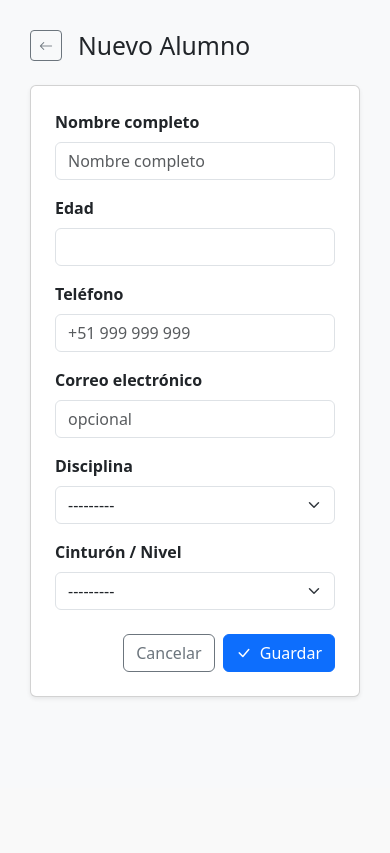
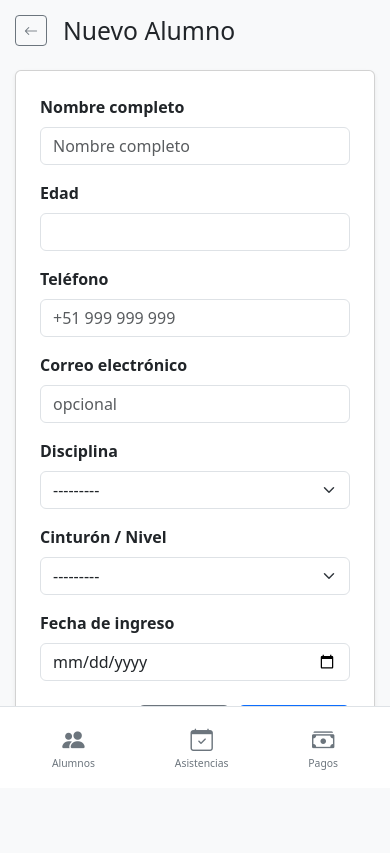
Before and after one commit to MarcosQuintana04/Dojo_Saas, a Django app: page /alumnos/nuevo/ in a window 390 px wide. Shown: the part 56-909 px from the top of the page. Before the commit the page ends 754 px from the top, so only its background shows below. Run offline with Django 5.2, Linux system fonts and the light colour scheme; the visitor is signed in with stand-in values (Sample User, id 1).

Commit message:
modificando fechas de ingreso y pago, agregando bottom_nav para movil

```diff
--- a/alumnos/forms.py
+++ b/alumnos/forms.py
@@ -17,7 +17,7 @@
         # Listamos los campos que el usuario puede completar.
         # Nota: fecha_ingreso y activo NO están — los manejamos nosotros.
         fields = ['nombre', 'edad', 'telefono', 'email',
-                  'disciplina', 'cinturon']
+                  'disciplina', 'cinturon', 'fecha_ingreso']
 
         # Personalizamos los widgets (el HTML que se genera para cada campo)
         # para que sean compatibles con Bootstrap
@@ -28,6 +28,10 @@
             'email':      forms.EmailInput(attrs={'class': 'form-control', 'placeholder': 'opcional'}),
             'disciplina': forms.Select(attrs={'class': 'form-select'}),
             'cinturon':   forms.Select(attrs={'class': 'form-select'}),
+            'fecha_ingreso': forms.DateInput(
+                attrs={'class': 'form-control', 'type':'date'},
+                format='%Y-%m-%d'
+            ),
         }
 
         # Etiquetas personalizadas (lo que aparece sobre cada campo)
@@ -38,6 +42,7 @@
             'email':     'Correo electrónico',
             'disciplina':'Disciplina',
             'cinturon':  'Cinturón / Nivel',
+            'fecha_ingreso': 'Fecha de ingreso',
         }
 
 class AsistenciaForm(forms.ModelForm):
@@ -78,7 +83,7 @@
 
     class Meta:
         model = Pago
-        fields = ['alumno', 'monto', 'mes', 'anio']
+        fields = ['alumno', 'monto', 'fecha_pago', 'mes', 'anio']
         widgets = {
             'alumno': forms.Select(attrs={'class': 'form-select'}),
             'monto': forms.NumberInput(attrs={
@@ -86,6 +91,10 @@
                 'placeholder': '0.00',
                 'step': '0.01'  # permite decimales
             }),
+            'fecha_pago': forms.DateInput(  # ← agregar este widget
+                attrs={'class': 'form-control', 'type': 'date'},
+                format='%Y-%m-%d'
+            ),
             'mes': forms.Select(attrs={'class': 'form-select'}),
             'anio': forms.NumberInput(attrs={
                 'class': 'form-control',
@@ -95,6 +104,7 @@
         labels = {
             'alumno': 'Alumno',
             'monto': 'Monto (S/)',
+            'fecha_pago':'Fecha de pago',
             'mes': 'Mes',
             'anio': 'Año',
         }
@@ -102,7 +112,7 @@
     def __init__(self, *args, **kwargs):
         super().__init__(*args, **kwargs)
         self.fields['alumno'].queryset = Alumno.objects.filter(activo=True)
-        # Pre-seleccionar mes y año actual
         hoy = datetime.date.today()
         self.fields['mes'].initial = hoy.month
         self.fields['anio'].initial = hoy.year
+        self.fields['fecha_pago'].initial = hoy
--- a/alumnos/models.py
+++ b/alumnos/models.py
@@ -35,7 +35,7 @@
     email        = models.EmailField(blank=True, null=True)  # opcional
     disciplina   = models.CharField(max_length=10, choices=DISCIPLINA_CHOICES)
     cinturon     = models.CharField(max_length=20, choices=CINTURON_CHOICES)
-    fecha_ingreso = models.DateField(auto_now_add=True)
+    fecha_ingreso = models.DateField()
     activo       = models.BooleanField(default=True)
 
     def __str__(self):
@@ -86,7 +86,7 @@
 
     alumno     = models.ForeignKey(Alumno, on_delete=models.CASCADE, related_name='pagos')
     monto      = models.DecimalField(max_digits=8, decimal_places=2)
-    fecha_pago = models.DateField(auto_now_add=True)
+    fecha_pago = models.DateField()
     mes        = models.PositiveIntegerField(choices=MES_CHOICES)
     anio       = models.PositiveIntegerField()
 
--- /dev/null
+++ b/templates/partials/bottom_nav.html
@@ -0,0 +1,27 @@
+<nav class="d-md-none fixed-bottom navbar navbar-light bg-white border-top px-0">
+    <div class="container-fluid justify-content-around">
+
+        <a href="{% url 'alumnos:lista' %}"
+           class="d-flex flex-column align-items-center text-decoration-none py-2 px-3
+           {% if request.resolver_match.url_name == 'lista' or request.resolver_match.url_name == 'detalle' %}text-primary{% else %}text-secondary{% endif %}">
+            <i class="bi bi-people-fill" style="font-size: 1.4rem;"></i>
+            <small style="font-size: 0.65rem;">Alumnos</small>
+        </a>
+
+        <a href="{% url 'alumnos:asistencias_hoy' %}"
+           class="d-flex flex-column align-items-center text-decoration-none py-2 px-3
+           {% if 'asistencia' in request.resolver_match.url_name %}text-primary{% else %}text-secondary{% endif %}">
+            <i class="bi bi-calendar-check" style="font-size: 1.4rem;"></i>
+            <small style="font-size: 0.65rem;">Asistencias</small>
+        </a>
+
+        <a href="{% url 'alumnos:deudores' %}"
+           class="d-flex flex-column align-items-center text-decoration-none py-2 px-3
+           {% if 'pago' in request.resolver_match.url_name or request.resolver_match.url_name == 'deudores' %}text-primary{% else %}text-secondary{% endif %}">
+            <i class="bi bi-cash-stack" style="font-size: 1.4rem;"></i>
+            <small style="font-size: 0.65rem;">Pagos</small>
+        </a>
+
+    </div>
+</nav>
+<div class="d-md-none" style="height: 70px;"></div>
--- /dev/null
+++ b/templates/partials/messages.html
@@ -0,0 +1,8 @@
+<!-- MENSAJES (success, error, etc.) -->
+
+{% for message in messages %}
+    <div class="alert alert-{{ message.tags }} alert-dismissible fade show" role="alert">
+        {{ message }}
+        <button type="button" class="btn-close" data-bs-dismiss="alert"></button>
+    </div>
+{% endfor %}
--- /dev/null
+++ b/templates/partials/navbar.html
@@ -0,0 +1,20 @@
+<!-- NAVBAR -->
+
+<nav class="navbar navbar-dark bg-dark px-3">
+    <span class="navbar-brand">
+        <i class="bi bi-shield-fill"></i> Dojo Manager
+    </span>
+    {% if user.is_authenticated %}
+    <div class="d-flex align-items-center gap-3">
+        <span class="text-secondary small">
+            <i class="bi bi-person-circle me-1"></i>{{ user.username }}
+        </span>
+        <form method="POST" action="{% url 'logout' %}" class="m-0">
+            {% csrf_token %}
+            <button type="submit" class="btn btn-sm btn-outline-secondary">
+                <i class="bi bi-box-arrow-right me-1"></i>Salir
+            </button>
+        </form>
+    </div>
+    {% endif %}
+</nav>
--- /dev/null
+++ b/templates/partials/sidebar.html
@@ -0,0 +1,16 @@
+<!-- SIDEBAR -->
+
+<div class="col-md-2 sidebar d-none d-md-block pt-3">
+    <a href="{% url 'alumnos:lista' %}"
+       class="{% if request.resolver_match.app_name == 'alumnos' and 'asistencia' not in request.resolver_match.url_name and 'pago' not in request.resolver_match.url_name and request.resolver_match.url_name != 'deudores' %}active{% endif %}">
+        <i class="bi bi-people-fill me-2"></i> Alumnos
+    </a>
+    <a href="{% url 'alumnos:asistencias_hoy' %}"
+       class="{% if 'asistencia' in request.resolver_match.url_name %}active{% endif %}">
+        <i class="bi bi-calendar-check me-2"></i> Asistencias
+    </a>
+    <a href="{% url 'alumnos:deudores' %}"
+       class="{% if 'pago' in request.resolver_match.url_name or request.resolver_match.url_name == 'deudores' %}active{% endif %}">
+        <i class="bi bi-cash-stack me-2"></i> Pagos
+    </a>
+</div>
```
Also changed, not shown: templates/base.html (+6 -52 lines), alumnos/migrations/0002_alter_pago_fecha_pago.py (added), alumnos/migrations/0003_alter_alumno_fecha_ingreso.py (added).
